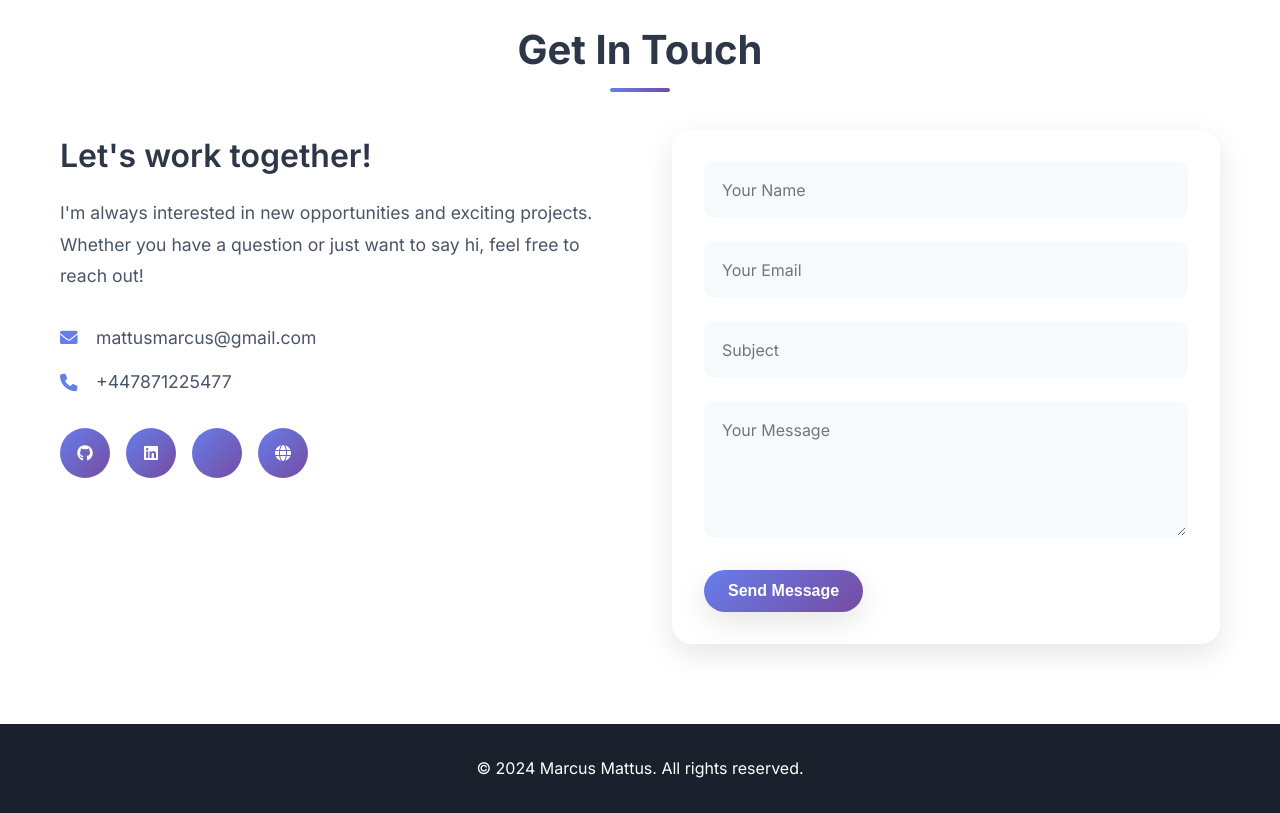
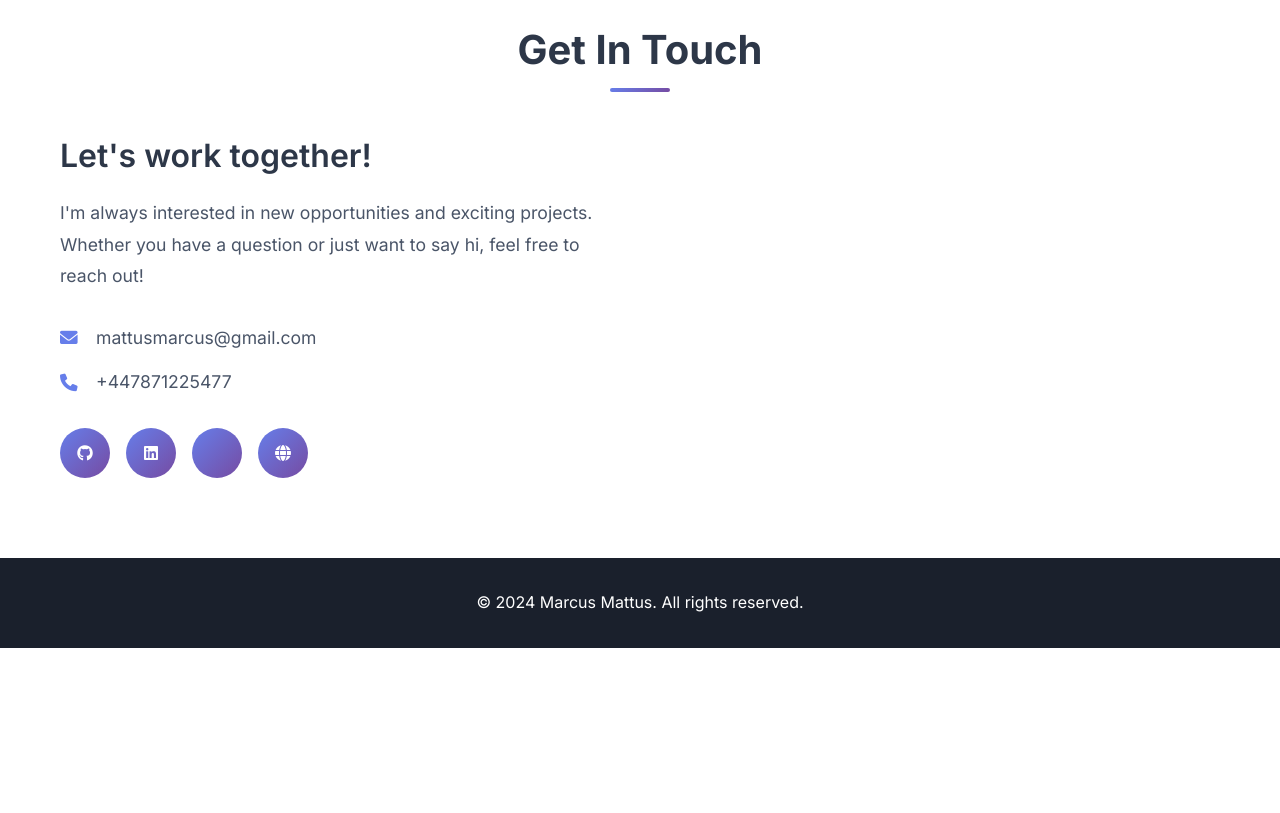
Before and after one commit to marcusmattus/portfolio-website, a plain HTML site: page index.html in a window 1280 px wide. Shown: the part 5340-6153 px from the top of the page. After the commit the page ends 5988 px from the top, so only its background shows below. Drawn offline with Linux system fonts and the light colour scheme.

Commit message:
Update index.html

```diff
--- a/index.html
+++ b/index.html
@@ -511,21 +511,6 @@
                         <a href="https://github.com/marcusmattus/portfolio-website" target="_blank" class="social-link" title="Portfolio"><i class="fas fa-globe"></i></a>
                     </div>
                 </div>
-                <form class="contact-form">
-                    <div class="form-group">
-                        <input type="text" id="name" name="name" placeholder="Your Name" required>
-                    </div>
-                    <div class="form-group">
-                        <input type="email" id="email" name="email" placeholder="Your Email" required>
-                    </div>
-                    <div class="form-group">
-                        <input type="text" id="subject" name="subject" placeholder="Subject" required>
-                    </div>
-                    <div class="form-group">
-                        <textarea id="message" name="message" placeholder="Your Message" rows="5" required></textarea>
-                    </div>
-                    <button type="submit" class="btn btn-primary">Send Message</button>
-                </form>
             </div>
         </div>
     </section>
```
